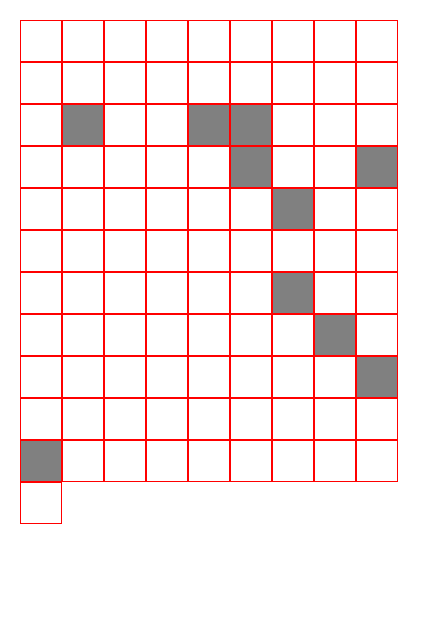
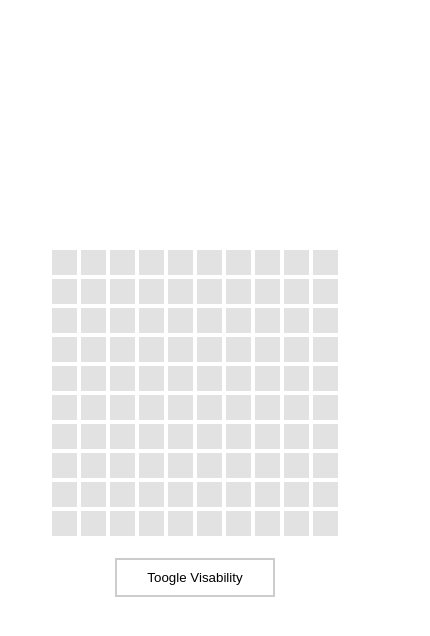
Before and after one commit to sermark/BattleShip, a React (Create React App) app in the folder test-task/: page / in a window 390 px wide. Shown: the top 636 px of the page, 430 px wide, since content can reach past the window. Built offline with nearby package versions, Linux system fonts and the light colour scheme; the HTML template or start-up script is replaced by a standard one.

Commit message:
addToggleButton

```diff
--- a/test-task/src/components/battleField.tsx
+++ b/test-task/src/components/battleField.tsx
@@ -10,7 +10,8 @@ interface IBattleField {
 	coordinatesSank: number[][];
 	actions: any;
 	battleShip: any;
-	clickedField: any;
+	clickedField: number[][];
+	isVisible:boolean;
 	isItemInArray(array: number[][], item: number[]): boolean;
 }
 
@@ -28,7 +29,12 @@ class BattleField extends React.Component<IBattleField, {}> {
 				let classes = "cell";
 
 				if (this.props.coordinates && this.props.isItemInArray(this.props.coordinates, [i, j])) {
-					classes = classes + ' ship';
+					if (this.props.isVisible) {
+						classes = classes + ' ship';
+					} else {
+						classes = classes;
+					}
+
 				}
 
 				if (this.props.clickedField && this.props.isItemInArray(this.props.clickedField, [i, j])
--- a/test-task/src/components/main.tsx
+++ b/test-task/src/components/main.tsx
@@ -10,14 +10,29 @@ interface IMainProps {
   actions: any;
 }
 
-class Main extends React.Component<IMainProps, {}> {
+interface IMainState {
+  isVisible: boolean;
+}
+
+class Main extends React.Component<IMainProps, IMainState> {
   constructor(props: IMainProps) {
     super(props);
     this.isItemInArray = this.isItemInArray.bind(this);
+    this.handleToogleVisability = this.handleToogleVisability.bind(this);
+
+    this.state = {
+      isVisible: false
+    }
   }
 
   public componentDidMount() {
     this.generateShips();
+  }
+
+  public handleToogleVisability(): void {
+    this.setState({
+      isVisible: !this.state.isVisible
+    });
   }
 
   public isItemInArray(array: number[][], item: number[]): boolean {
@@ -230,12 +245,14 @@ class Main extends React.Component<IMainProps, {}> {
   }
 
   public render() {
+    const { isVisible } = this.state;
     const { battleShip } = this.props;
     const isSankAll = battleShip.every((elem: any) => elem.isSank)
     return (
       <div>
-        <BattleField isItemInArray={this.isItemInArray} />
+        <BattleField isItemInArray={this.isItemInArray} isVisible={isVisible}/>
         {isSankAll ? <Message text={'Game Over'} /> : null}
+        <button  className={'button'} onClick={this.handleToogleVisability}>Toogle Visability</button>
       </div>
     )
   }
--- a/test-task/src/index.css
+++ b/test-task/src/index.css
@@ -1,36 +1,55 @@
+html, body {
+    height: 100%;
+}
+
 body {
     margin: 0;
     padding: 0;
     font-family: sans-serif;
 }
 
+#root {
+    height: 100%;
+    display: flex;
+    align-items: center;
+    justify-content: center;
+}
+
 .cell {
     list-style: none;
     width: 40px;
     height: 40px;
-    border: 0.5px solid red;
+    border: 2px solid #fff;
     cursor: pointer;
+    transition: all ease 0.5s;
+    position: relative;
+    background-color: #e2e2e2;
+    opacity: 1;
+}
+
+.cell:hover {
+    opacity: 0.5;
 }
 
 .battleField {
     width: 100%;
-    max-width: 420px;
+    max-width: 440px;
     display: flex;
     flex-wrap: wrap;
-    padding: 20px;
+    padding: 0;
     margin: 0 auto;
 }
 
 .ship {
-    background-color: grey;
+    background-color: #4b6fb1;
 }
 
 .missed {
-    background-color: green;
+    background-color: #beddf3;
 }
 
 .defeated {
-    background-color: black;
+    background-color: #943434;
 }
 
 .modal {
@@ -49,3 +68,24 @@ body {
     color: white;
     font-size: 3rem;
 }
+
+.button {
+    padding: 10px 30px;
+    border: 2px solid #ccc;
+    background: none;
+    outline: none;
+    cursor: pointer;
+    display: block;
+    margin: 20px auto 0;
+}
+
+@media (max-width: 480px) {
+    .cell {
+        width: 25px;
+        height: 25px;
+    }
+
+    .battleField {
+        max-width: 290px;
+    }
+}
--- a/test-task/src/redux/utils/constants.js
+++ /dev/null
@@ -1,5 +0,0 @@
-const FETCH_SHIPS = 'FETCH_SHIP_SUCCESS';
-const UPDATE_SHIPS = 'UPDATE_SHIPS';
-const CLICKED_FIELD = 'CLICKED_FIELD';
-
-export default { FETCH_SHIPS, UPDATE_SHIPS, CLICKED_FIELD };
--- /dev/null
+++ b/test-task/src/redux/utils/constants.ts
@@ -0,0 +1,5 @@
+const FETCH_SHIPS: string = 'FETCH_SHIP_SUCCESS';
+const UPDATE_SHIPS: string = 'UPDATE_SHIPS';
+const CLICKED_FIELD: string = 'CLICKED_FIELD';
+
+export default { FETCH_SHIPS, UPDATE_SHIPS, CLICKED_FIELD };
```
